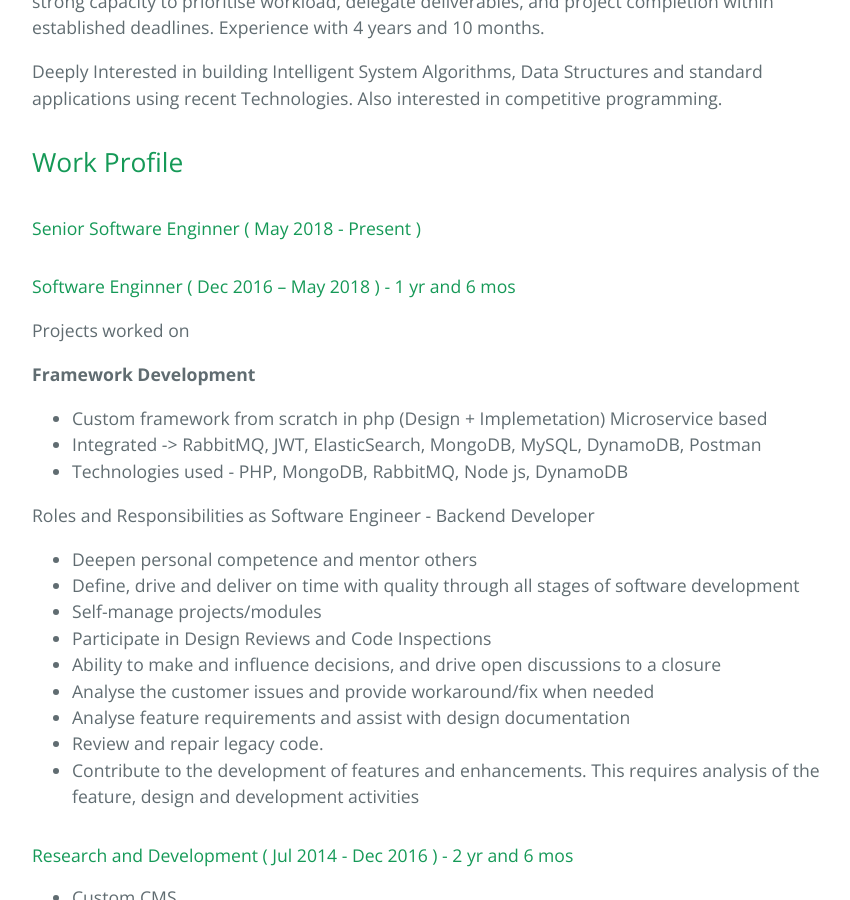
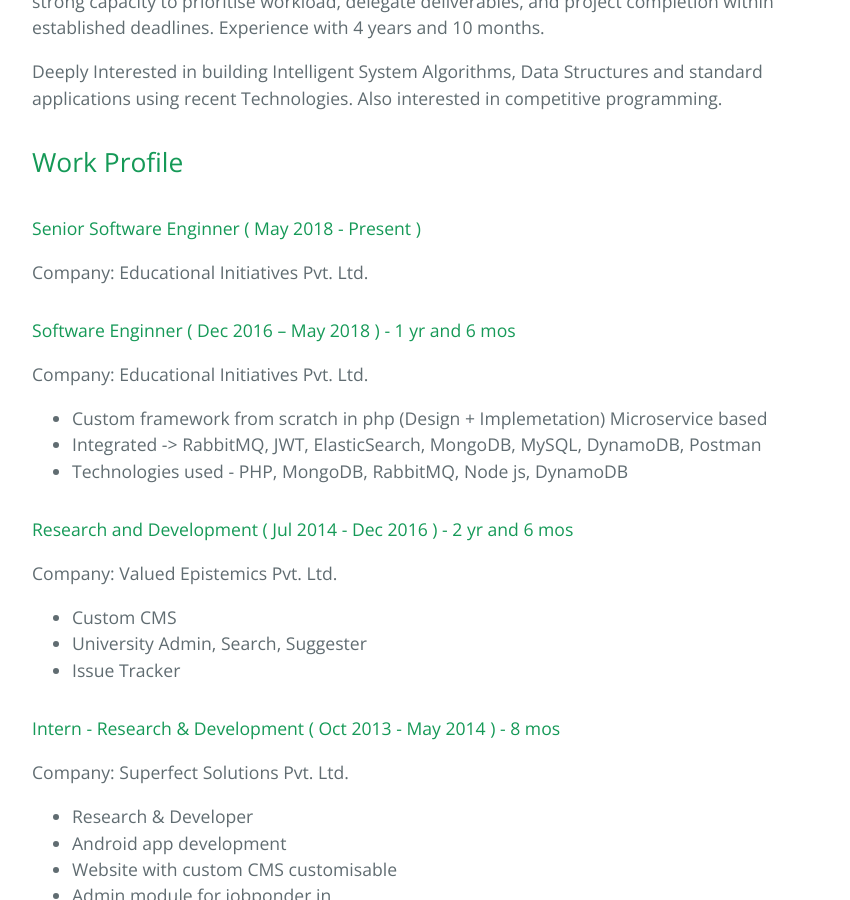
Before and after one commit to dhayalramk/dhayalramk.github.io, a Jekyll site: the page built from index.md, in a window 1280 px wide and 900 px high, scrolled down 484 px. Shown: the whole window, without its empty margins (192-1042 px from the left). Built offline with Jekyll 4.4.1, drawn with Linux system fonts in a browser that asks for light colours; our own code applies the rules of GitHub Pages for plain Markdown files.

Commit message:
Changing header

```diff
--- a/index.md
+++ b/index.md
@@ -15,35 +15,26 @@
 
 #### Senior Software Enginner ( May 2018 - Present )
 
+Company: Educational Initiatives Pvt. Ltd.
+
 #### Software Enginner ( Dec 2016 – May 2018 ) - 1 yr and 6 mos
-
-Projects worked on
-
-**Framework Development**
+Company: Educational Initiatives Pvt. Ltd.
 
 * Custom framework from scratch in php (Design + Implemetation) Microservice based
 * Integrated -> RabbitMQ, JWT, ElasticSearch, MongoDB, MySQL, DynamoDB, Postman
 * Technologies used - PHP, MongoDB, RabbitMQ, Node js, DynamoDB
 
-Roles and Responsibilities as Software Engineer - Backend Developer
+#### Research and Development ( Jul 2014 - Dec 2016 ) - 2 yr and 6 mos
 
-* Deepen personal competence and mentor others
-* Define, drive and deliver on time with quality through all stages of software development
-* Self-manage projects/modules
-* Participate in Design Reviews and Code Inspections
-* Ability to make and influence decisions, and drive open discussions to a closure
-* Analyse the customer issues and provide workaround/fix when needed
-* Analyse feature requirements and assist with design documentation
-* Review and repair legacy code.
-* Contribute to the development of features and enhancements. This requires analysis of the feature, design and development activities
-
-#### Research and Development ( Jul 2014 - Dec 2016 ) - 2 yr and 6 mos
+Company: Valued Epistemics Pvt. Ltd.
 
 * Custom CMS
 * University Admin, Search, Suggester
 * Issue Tracker
 
 #### Intern - Research & Development ( Oct 2013 - May 2014 ) - 8 mos
+
+Company: Superfect Solutions Pvt. Ltd.
 
 * Research & Developer
 * Android app development
```
